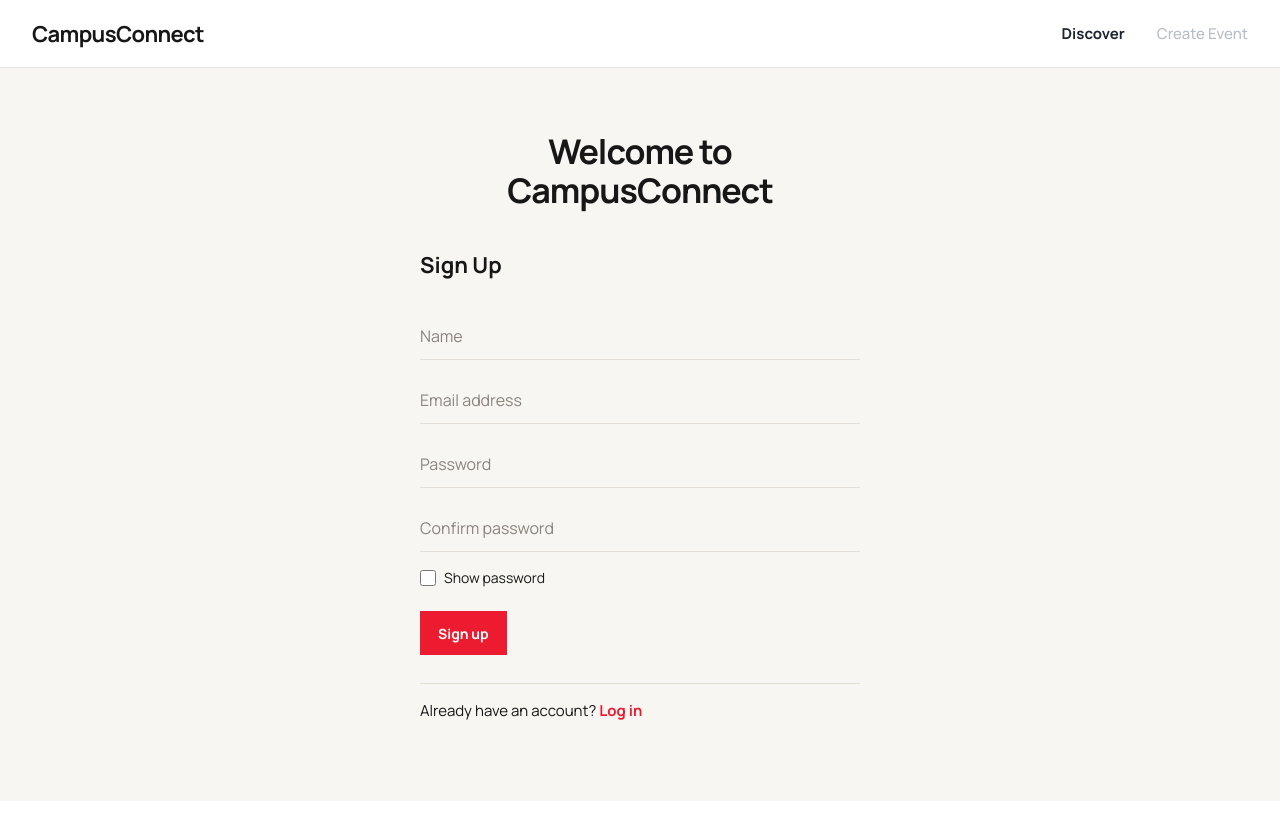
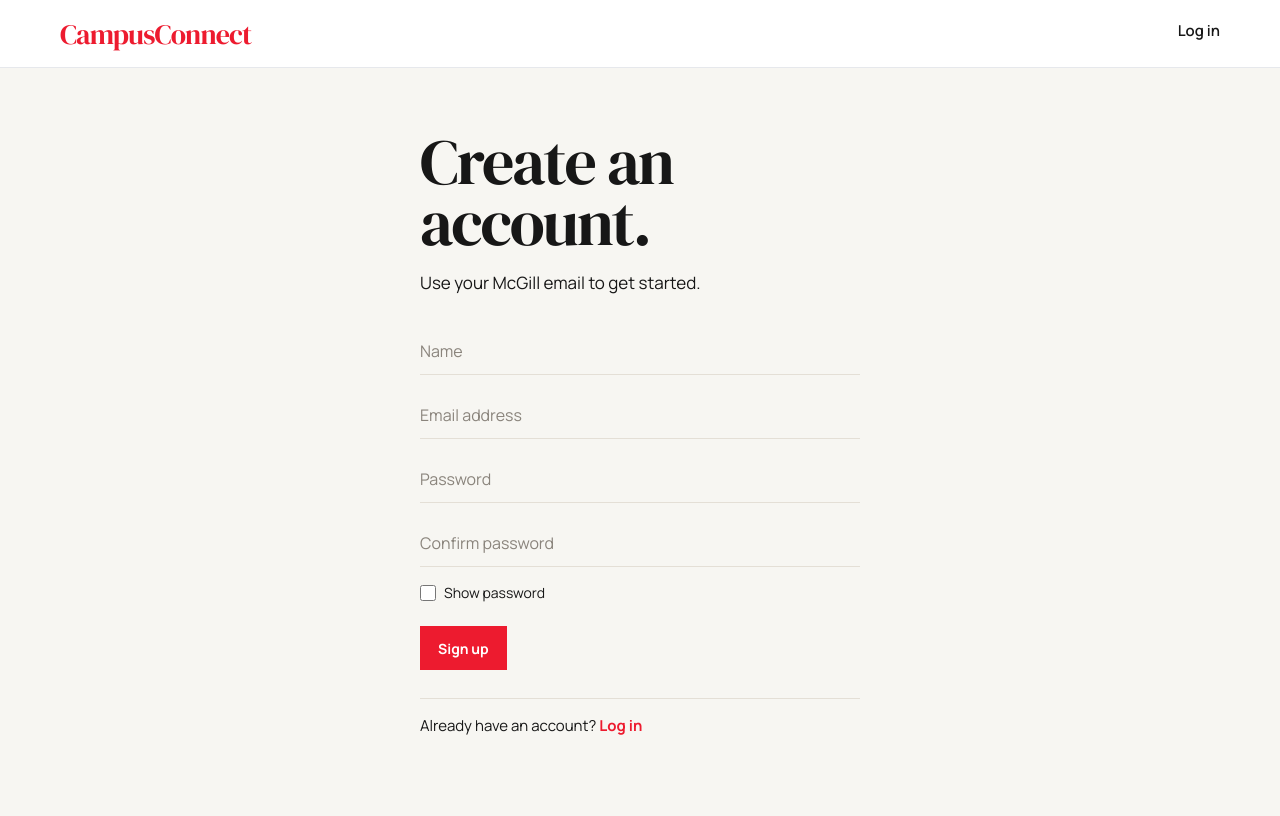
Before and after one commit to inesta573/307_project, a React (Vite) app in the folder frontend/: page /signup in a window 1280 px wide. Built offline with nearby package versions, Linux system fonts and the light colour scheme.

Commit message:
Match the signup header and heading to login.

```diff
--- a/frontend/src/pages/Login.css
+++ b/frontend/src/pages/Login.css
@@ -72,21 +72,6 @@
   margin: 16px 0 0;
   font-size: 17px;
   line-height: 1.5;
-}
-
-.login-card h1 {
-  margin: 0;
-  text-align: center;
-  font-size: 34px;
-  line-height: 1.15;
-  font-weight: 700;
-  letter-spacing: -0.03em;
-}
-
-.login-card h2 {
-  margin: 40px 0 18px;
-  font-size: 22px;
-  font-weight: 700;
 }
 
 .login-form {
--- a/frontend/src/pages/Signup.jsx
+++ b/frontend/src/pages/Signup.jsx
@@ -1,5 +1,6 @@
 import { useState } from "react";
 import { Link, useNavigate } from "react-router-dom";
+import "../components/Header.css";
 import "./Login.css";
 
 const mcgillEmail = /^[^\s@]+@mail\.mcgill\.ca$/i;
@@ -52,22 +53,18 @@ function Signup() {
   return (
     <div className="login-page">
       <header className="site-header">
-        <div className="brand">CampusConnect</div>
-        <nav className="site-nav">
-          <span className="nav-link active">Discover</span>
-          <span className="nav-link">Create Event</span>
-        </nav>
+        <div className="site-header-inner">
+          <Link to="/signup" className="site-logo">CampusConnect</Link>
+          <nav className="site-nav">
+            <Link to="/login">Log in</Link>
+          </nav>
+        </div>
       </header>
 
       <main className="login-main">
         <section className="login-card">
-          <h1>
-            Welcome to
-            <br />
-            CampusConnect
-          </h1>
-
-          <h2>Sign Up</h2>
+          <h1 className="login-title">Create an account.</h1>
+          <p className="login-intro">Use your McGill email to get started.</p>
 
           <form className="login-form" onSubmit={handleSignup}>
             <input
```
